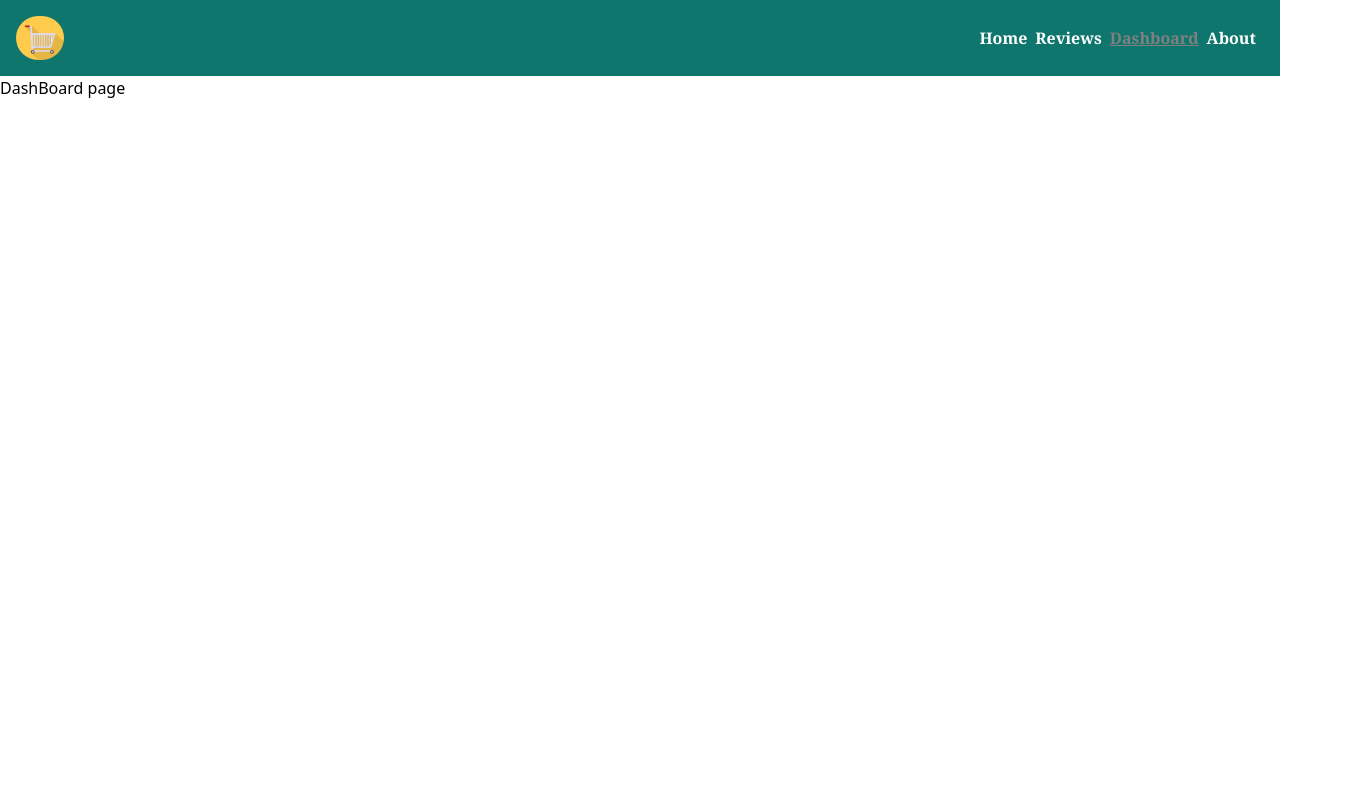
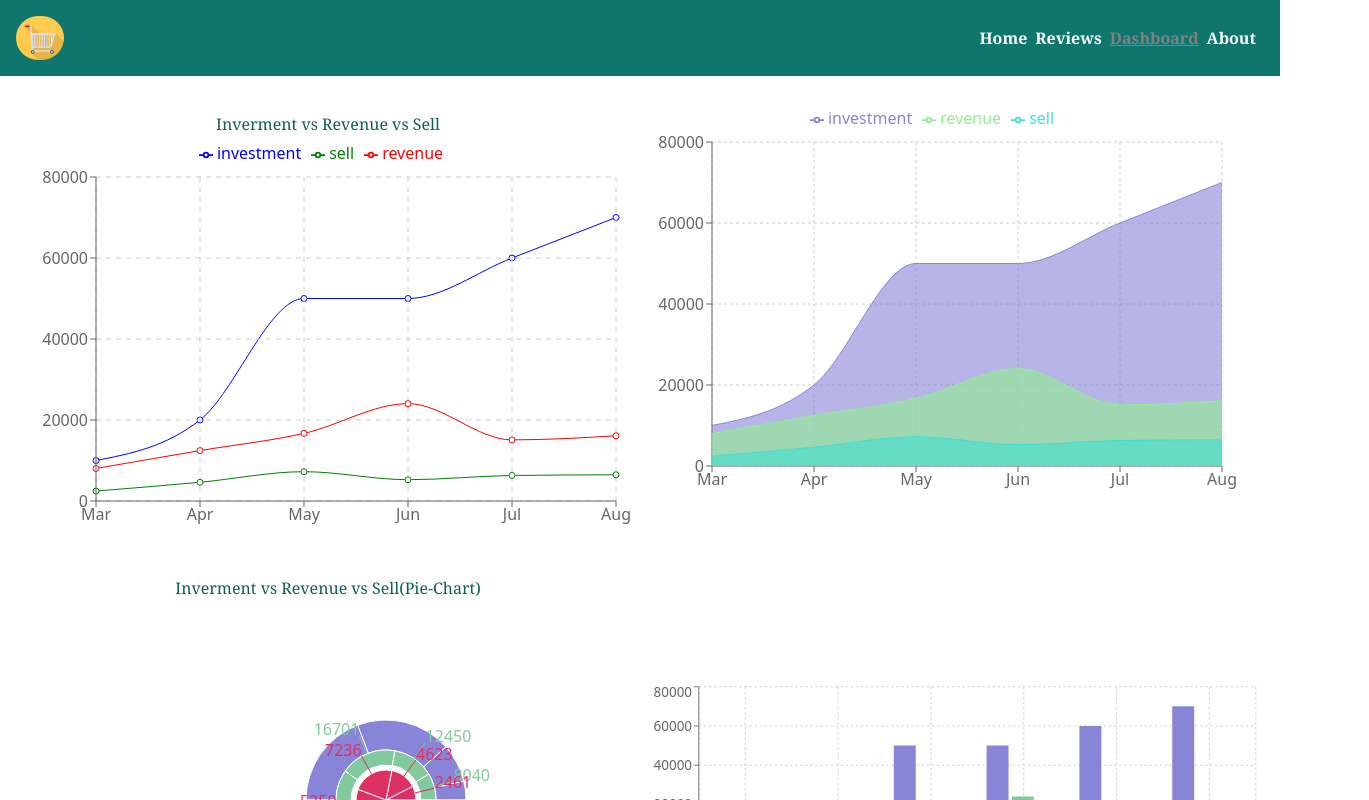
Before and after one commit to Shaharuque/ecommerce_task, a React (Create React App) app: page /dashboard in a window 1280 px wide. Shown: the top 800 px of the page, 1369 px wide, since content can reach past the window. Built offline with nearby package versions, Linux system fonts and the light colour scheme.

Commit message:
dashBoard,siteName commit

```diff
--- a/public/index.html
+++ b/public/index.html
@@ -24,7 +24,7 @@
       work correctly both with client-side routing and a non-root public URL.
       Learn how to configure a non-root public URL by running `npm run build`.
     -->
-    <title>React App</title>
+    <title>Pod Furniture</title>
   </head>
   <body>
     <noscript>You need to enable JavaScript to run this app.</noscript>
--- a/src/Components/Dashboard/Dashboard.js
+++ b/src/Components/Dashboard/Dashboard.js
@@ -1,9 +1,118 @@
 import React from 'react';
+import { CartesianGrid, XAxis, YAxis, Tooltip, ResponsiveContainer, AreaChart, Area, PieChart, Pie, LineChart, Line, Legend, BarChart, Bar } from 'recharts';
+
+
+
 
 const Dashboard = () => {
+    const data = [
+        {
+            "month": "Mar",
+            "investment": 10000,
+            "sell": 2461,
+            "revenue": 8040
+        },
+        {
+            "month": "Apr",
+            "investment": 20000,
+            "sell": 4623,
+            "revenue": 12450
+        },
+        {
+            "month": "May",
+            "investment": 50000,
+            "sell": 7236,
+            "revenue": 16701
+        },
+        {
+            "month": "Jun",
+            "investment": 50000,
+            "sell": 5259,
+            "revenue": 24040
+        },
+        {
+            "month": "Jul",
+            "investment": 60000,
+            "sell": 6301,
+            "revenue": 15090
+        },
+        {
+            "month": "Aug",
+            "investment": 70000,
+            "sell": 6470,
+            "revenue": 16100
+        }
+    ]
+
     return (
-        <div>
-            <p>DashBoard page</p>
+        <div className=' grid md:grid-cols-2 gap-2 p-5'>
+
+            <div className='p-4'>
+                <h1 className='text-center text-teal-800 font-serif'>Inverment vs Revenue vs Sell</h1>
+                <LineChart width={600} height={400} data={data} margin={{ top: 5, right: 20, bottom: 5, left: 0 }}>
+                    <Line type="monotone" dataKey="investment" stroke="blue" />
+                    <CartesianGrid stroke="#ccc" strokeDasharray="5 5" />
+
+                    <Line type="monotone" dataKey="sell" stroke="green" />
+                    <CartesianGrid stroke="#ccc" strokeDasharray="5 5" />
+
+                    <Line type="monotone" dataKey="revenue" stroke="red" />
+                    <CartesianGrid stroke="#ccc" strokeDasharray="5 5" />
+                    <Legend verticalAlign="top" height={36} />
+                    <XAxis dataKey="month" />
+                    <YAxis dataKey='investment' />
+                    <Tooltip />
+                </LineChart>
+            </div>
+
+            <div className='flex justify-center'>
+                <ResponsiveContainer width={600} height={400}>
+                    <AreaChart
+                        width={500}
+                        height={400}
+                        data={data}
+                        margin={{
+                            top: 10,
+                            right: 30,
+                            left: 0,
+                            bottom: 0,
+                        }}
+                    >
+                        <CartesianGrid strokeDasharray="3 3" />
+                        <Legend verticalAlign="top" height={36} />
+                        <XAxis dataKey="month" />
+                        <YAxis />
+                        <Tooltip />
+                        <Area type="monotone" dataKey="investment" stroke="#8884d8" fill="#8884d8" />
+                        <Area type="monotone" dataKey="revenue" stroke="#90EE90" fill="#90EE90" />
+                        <Area type="monotone" dataKey="sell" stroke="#40E0D0" fill="#40E0D0" />
+                    </AreaChart>
+                </ResponsiveContainer>
+            </div>
+
+            <div className='p-4'>
+                <h1 className='text-center text-teal-800 font-serif'>Inverment vs Revenue vs Sell(Pie-Chart)</h1>
+                <ResponsiveContainer width={700} height={400}>
+                    <PieChart width={400} height={400}>
+                        <Pie data={data} dataKey="investment" cx="50%" cy="50%" outerRadius={80} innerRadius={50} fill="#8884d8" />
+                        <Pie data={data} dataKey="revenue" cx="50%" cy="50%"  outerRadius={50} innerRadius={35} fill="#82ca9d" label />
+                        <Pie data={data} dataKey="sell" cx="50%" cy="50%" outerRadius={30}  fill="#DE3163" label />
+                    </PieChart>
+                </ResponsiveContainer>
+            </div>
+
+            <div className='flex items-center'>
+                <BarChart width={730} height={250} data={data}>
+                    <CartesianGrid strokeDasharray="3 3" />
+                    <XAxis dataKey="data" />
+                    <YAxis />
+                    <Tooltip />
+                    <Legend />
+                    <Bar dataKey="investment" fill="#8884d8" />
+                    <Bar dataKey="revenue" fill="#82ca9d" />
+                    <Bar dataKey="sell" fill="#DE3163" />
+                </BarChart>
+            </div>
         </div>
     );
 };
```
